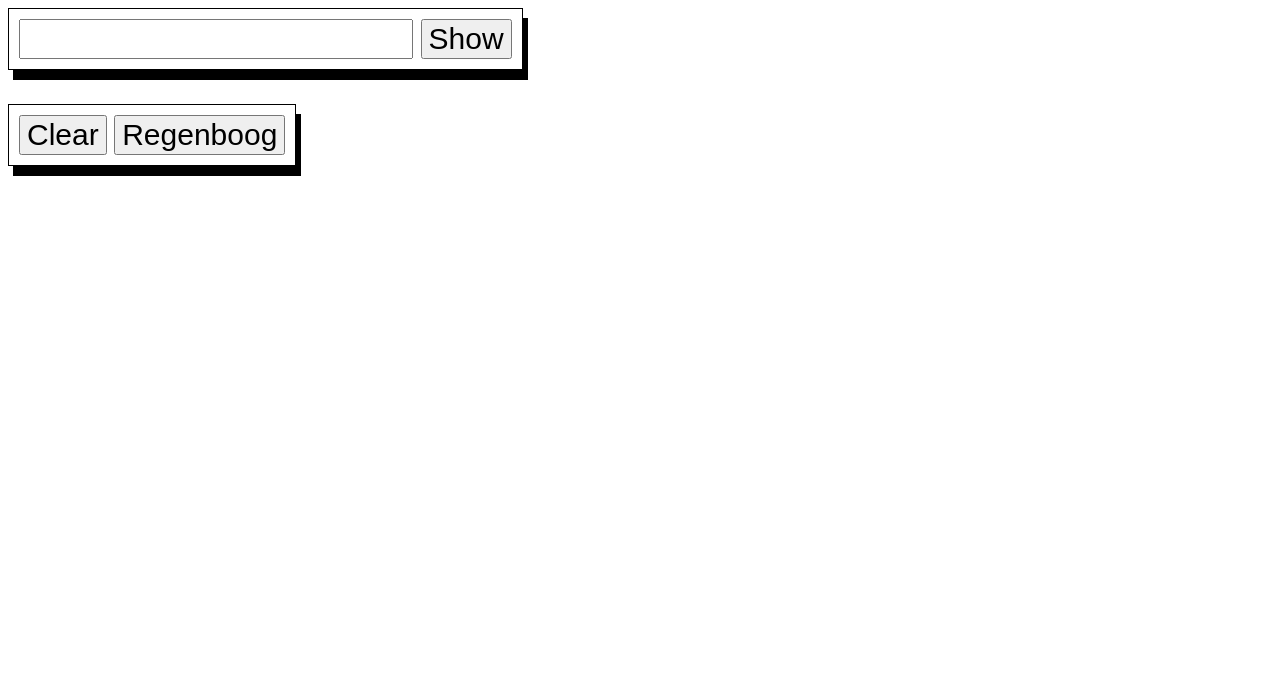
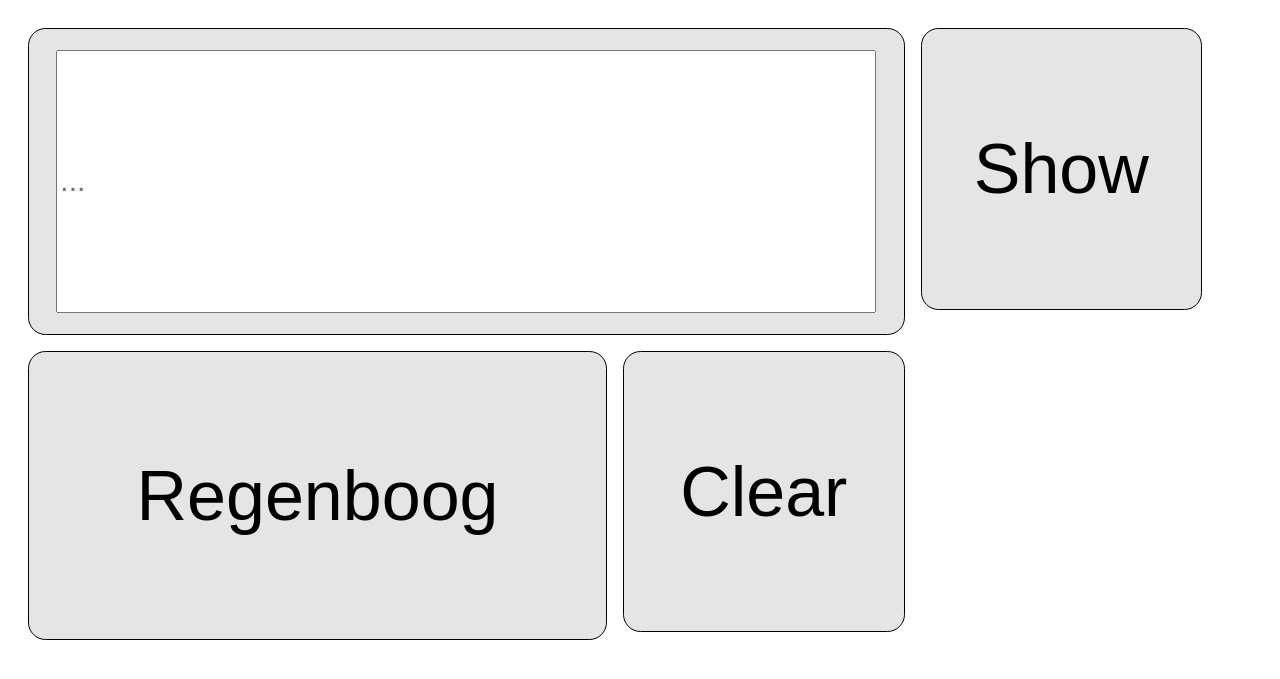
Before and after one commit to STulling/Biermuur, a Flask app: page / in a window 1280 px wide. Shown: the top 679 px of the page. Run offline with Flask 2, Linux system fonts and the light colour scheme.

Commit message:
Beetje css

```diff
--- a/static/style.css
+++ b/static/style.css
@@ -1,12 +1,53 @@
-div.group {
+.box {
   border: 1px solid;
   padding: 10px;
-  box-shadow: 5px 10px;
-  display: inline-block;
+  display: inline-flex;
+  background: rgba(0, 0, 0, 0.1);
+  border-radius: 0.25em;
+  font-size: 70px;
+  align-items: center;
+  justify-content: center;
+}
+
+.box input {
+    margin: auto;
+    width: 95%;
+    height: 90%;
+}
+
+.box1-1 {
+    grid-column: auto / span 1;
+    grid-row: auto / span 1;
+    aspect-ratio: 1;
+}
+
+.box4-1 {
+  grid-column: auto / span 4;
+  grid-row: auto / span 1;
+  aspect-ratio: 4;
+}
+
+.box3-1 {
+  grid-column: auto / span 3;
+  grid-row: auto / span 1;
+  aspect-ratio: 3;
+}
+
+.box2-1 {
+  grid-column: auto / span 2;
+  grid-row: auto / span 1;
+  aspect-ratio: 2;
+}
+
+form.grid {
+    display: grid;
+    grid-template-columns: 23% 23% 23% 23%;
+    grid-gap: 1em 1em;
+    grid-auto-flow: row dense;
 }
 
 body {
-    font-size: 30px
+    padding: 20px;
 }
 
 input[type="input"] {
--- a/templates/index.html
+++ b/templates/index.html
@@ -4,17 +4,19 @@
         <link rel="stylesheet" href="static/style.css">
     </head>
     <body>
-        <form action="/" method="post">
-            <div class="group">
-                <input type="input" name="text" value="">
-                <input type="submit" name="show" value="Show">
+        <form class="grid" action="/" method="post">
+            <div class="box box3-1">
+                <input type="input" name="text" value="" placeholder="...">
             </div>
-            <br>
-            <br>
-            <div class="group">
-                <input type="submit" name="clear" value="Clear">
-                <input type="submit" name="regenboog" value="Regenboog">
-            </div>
+            <button class="box box1-1" type="submit" name="show" value="Show">
+                Show
+            </button>
+            <button class="box box2-1" type="submit" name="regenboog" value="Regenboog">
+                Regenboog
+            </button>
+            <button class="box box1-1" type="submit" name="clear" value="Clear">
+                Clear
+            </button>
         </form>
     </body>
 </html>
```
